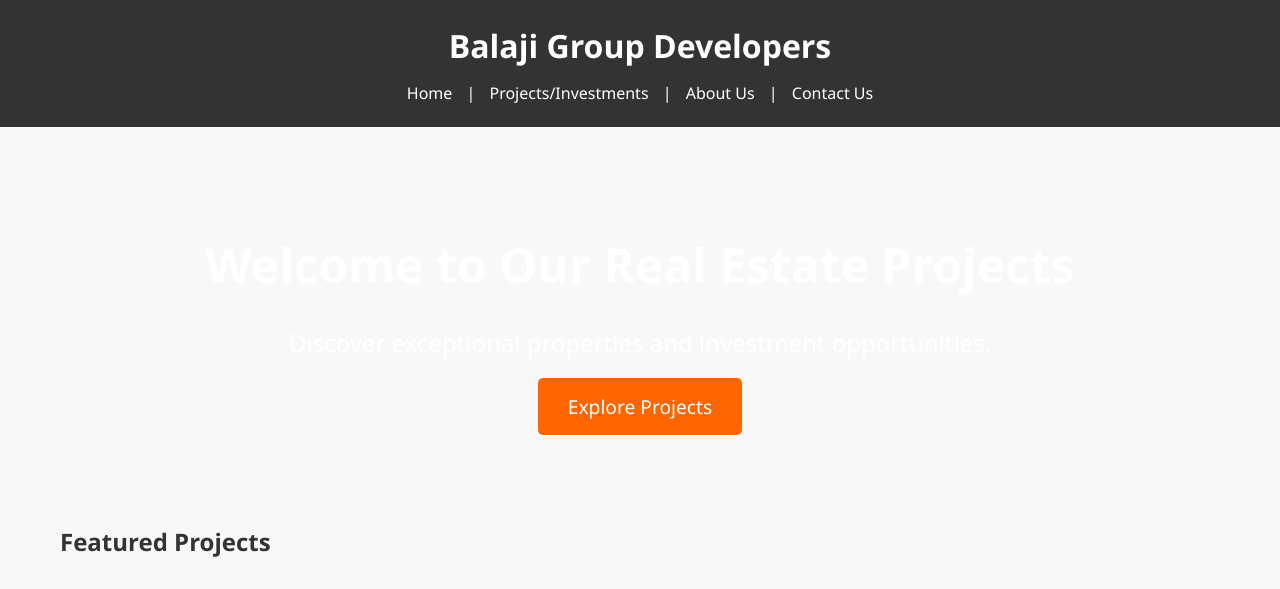
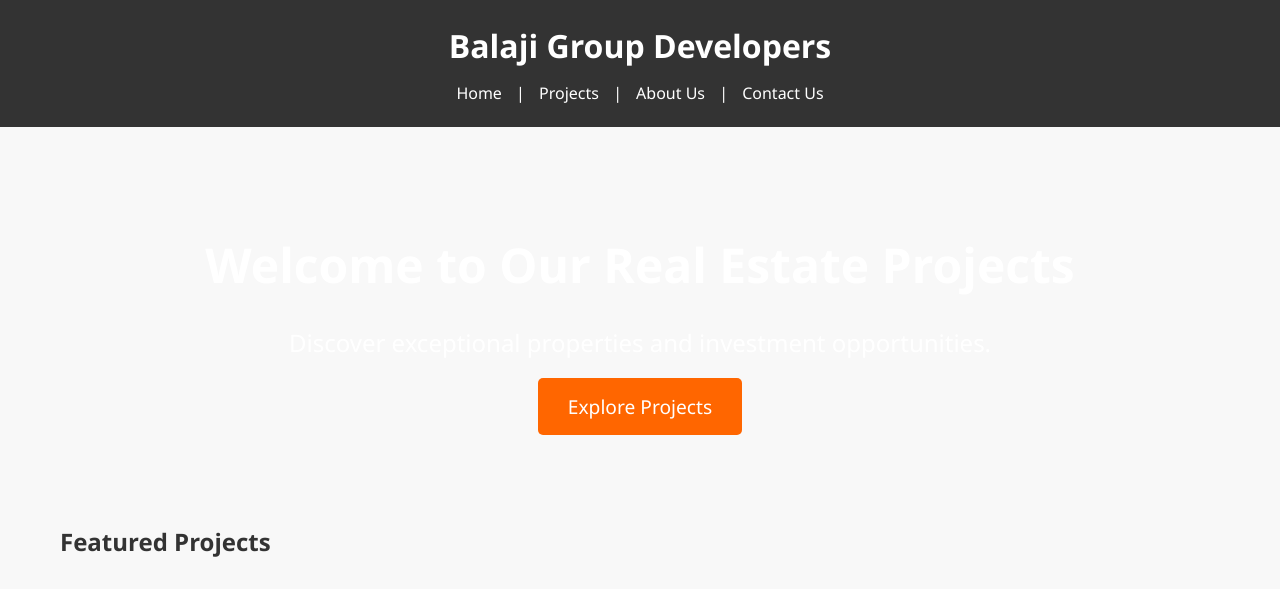
Before and after one commit to BKP22/bkp22.github.io, a plain HTML site: page index.html in a window 1280 px wide. Shown: the top 589 px of the page. Drawn offline with Linux system fonts and the light colour scheme.

Commit message:
initial commit 2

```diff
--- a/index.html
+++ b/index.html
@@ -13,7 +13,7 @@
         <h1>Balaji Group Developers</h1>
         <nav>
             <a href="#">Home</a> |
-            <a href="#">Projects/Investments</a> |
+            <a href="#">Projects</a> |
             <a href="#">About Us</a> |
             <a href="#">Contact Us</a>
         </nav>
```
